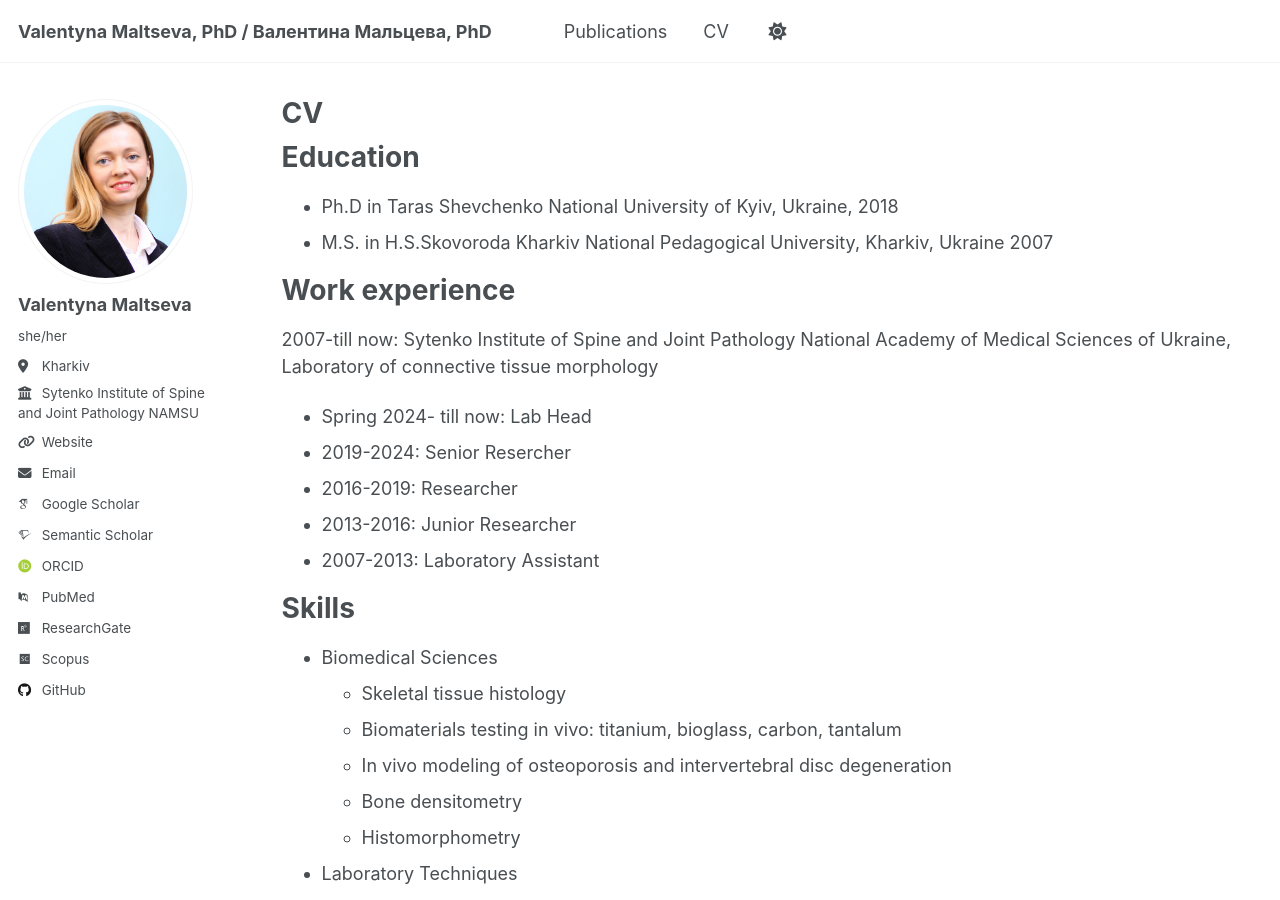
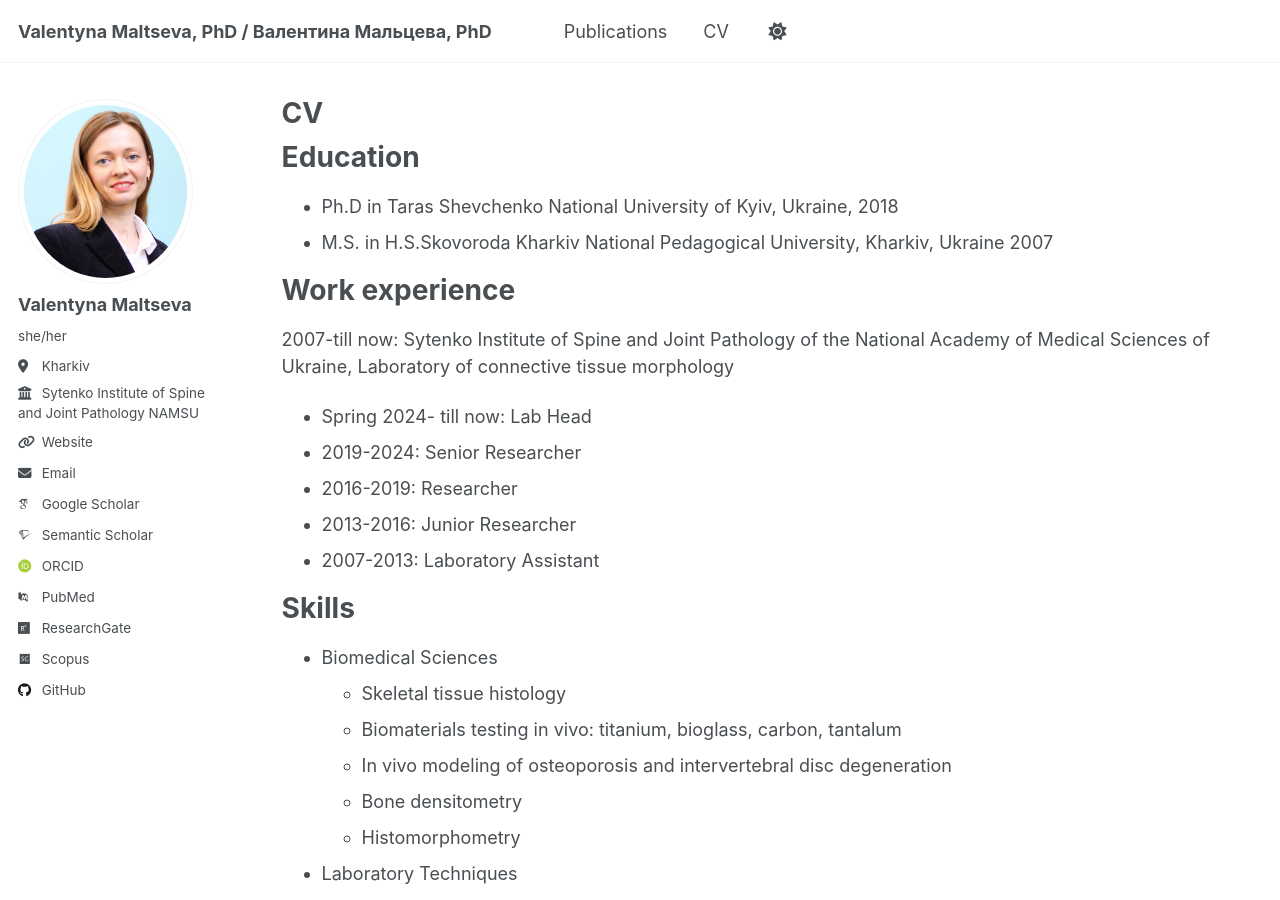
Before and after one commit to valentynamaltseva/valentynamaltseva.github.io, a Jekyll site: the page built from _pages/cv.md, in a window 1280 px wide and 900 px high. Built offline with Jekyll 4.4.1, drawn with Linux system fonts in a browser that asks for light colours; some web fonts are replaced.

Commit message:
Update cv.md

```diff
--- a/_pages/cv.md
+++ b/_pages/cv.md
@@ -17,9 +17,9 @@ Education
 
 Work experience
 ======
-2007-till now: Sytenko Institute of Spine and Joint Pathology National Academy of Medical Sciences of Ukraine, Laboratory of connective tissue morphology
+2007-till now: Sytenko Institute of Spine and Joint Pathology of the National Academy of Medical Sciences of Ukraine, Laboratory of connective tissue morphology
 * Spring 2024- till now: Lab Head
-* 2019-2024: Senior Resercher
+* 2019-2024: Senior Researcher
 * 2016-2019: Researcher
 * 2013-2016: Junior Researcher
 * 2007-2013: Laboratory Assistant
```
